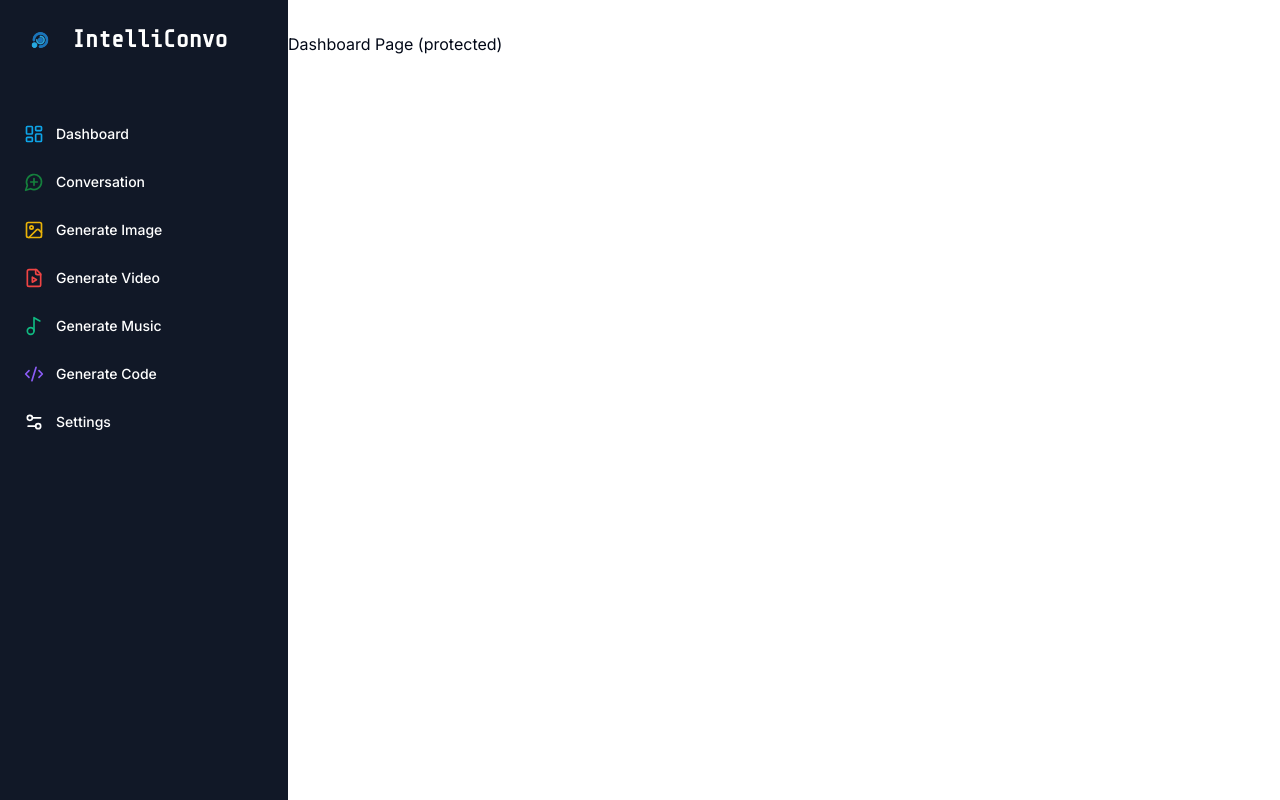
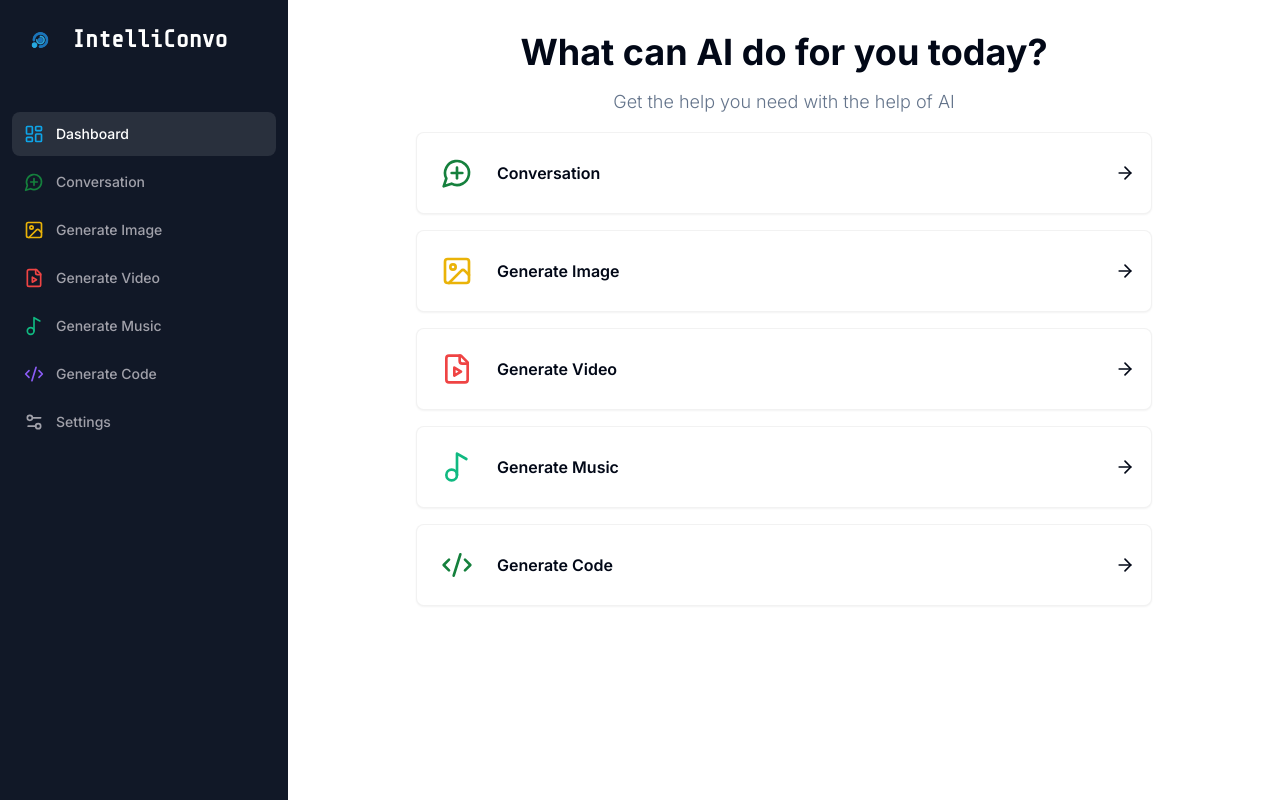
Before and after one commit to vectorNull/intelliconvo, a Next.js app: page /dashboard in a window 1280 px wide. Built offline with nearby package versions, Linux system fonts and the light colour scheme.

Commit message:
Dashboard completed

```diff
--- a/app/(dashboard)/(routes)/dashboard/page.tsx
+++ b/app/(dashboard)/(routes)/dashboard/page.tsx
@@ -1,7 +1,90 @@
+'use client'
+
+import { useRouter } from "next/navigation";
+
+import { Card } from "@/components/ui/card";
+import { cn } from "@/lib/utils";
+import {
+  ArrowRight,
+  Code2,
+  FileVideo,
+  ImageIcon,
+  MessageCirclePlus,
+  Music2 } from "lucide-react";
+
+const tools = [
+  {
+    label: "Conversation",
+    icon: MessageCirclePlus,
+    href: "/conversation",
+    color: "text-green-700",
+    bgcolor: "text-green-700/30"
+  },
+  {
+    label: "Generate Image",
+    icon: ImageIcon,
+    href: "/image",
+    color: "text-yellow-500",
+    bgcolor: "text-yellow-500/10"
+  },
+  {
+    label: "Generate Video",
+    icon: FileVideo,
+    href: "/video",
+    color: "text-red-500",
+    bgcolor: "text-red-500/10"
+  },
+  {
+    label: "Generate Music",
+    icon: Music2,
+    href: "/music",
+    color: "text-emerald-500",
+    bgcolor: "text-emerald-500/10"
+  },
+  {
+    label: "Generate Code",
+    icon: Code2,
+    href: "/code",
+    color: "text-green-700",
+    bgcolor: "text-violet-500/10"
+  },
+
+]
+
 const DashboardPage = () => {
+  const router = useRouter();
+
   return (
     <div>
-      <p>Dashboard Page (protected)</p>
+      <div className="mb-4 space-y-4">
+        <h2 className="text-2xl md:text-4xl font-bold text-center">
+          What can AI do for you today?
+        </h2>
+        <p className="text-muted-foreground text-center font-light text-sm md:text-lg">
+          Get the help you need with the help of AI
+        </p>
+      </div>
+      <div className="px-4 md:px-20 lg:px-32 space-y-4">
+        {tools.map((tool) => (
+          <Card
+            onClick={() => router.push(tool.href)}
+            key={tool.href}
+            className="p-4 cursor-pointer transition border-black/5 flex items-center justify-between"
+          >
+            <div className="flex items-center gap-x-4">
+              <div className={cn("p-2 w-fit rounded-md", tool.bgcolor)}>
+                <tool.icon className={cn("w-8 h-8", tool.color)}/>
+              </div>
+              <div className="font-semibold">
+                {tool.label}
+              </div>
+            </div>
+            <div>
+              <ArrowRight className="w-5 h-5"/>
+            </div>
+          </Card>
+        ))}
+      </div>
     </div>
   )
 }
--- a/components/sidebar.tsx
+++ b/components/sidebar.tsx
@@ -3,6 +3,7 @@
 import { Share_Tech_Mono } from "next/font/google"
 import Image from "next/image"
 import Link from "next/link"
+import { usePathname } from "next/navigation";
 
 import { cn } from "@/lib/utils";
 import {
@@ -64,6 +65,8 @@
 ]
 
 const Sidebar = () => {
+  const pathname = usePathname()
+
   return (
     <div className="space-y-4 py-4 flex flex-col h-full bg-[#111827] text-white">
       <div className="px-3 py-2 flex-1">
@@ -84,9 +87,7 @@
             <Link
               href={route.href}
               key={route.href}
-              className="text-sm group flex p-3 w-full
-              justify-start font-medium cursor-pointer
-              hover:text-white hover:bg-white/10 rounded-lg transition"
+              className={cn("text-sm group flex p-3 w-full justify-start font-medium cursor-pointer hover:text-white hover:bg-white/10 rounded-lg transition", pathname === route.href ? "text-white bg-white/10" : "text-zinc-400")}
             >
               <div className="flex items-center flex-1">
                 <route.icon className={cn("h-5 w-5 mr-3", route.color)} />
--- /dev/null
+++ b/components/ui/card.tsx
@@ -0,0 +1,79 @@
+import * as React from "react"
+
+import { cn } from "@/lib/utils"
+
+const Card = React.forwardRef<
+  HTMLDivElement,
+  React.HTMLAttributes<HTMLDivElement>
+>(({ className, ...props }, ref) => (
+  <div
+    ref={ref}
+    className={cn(
+      "rounded-lg border bg-card text-card-foreground shadow-sm",
+      className
+    )}
+    {...props}
+  />
+))
+Card.displayName = "Card"
+
+const CardHeader = React.forwardRef<
+  HTMLDivElement,
+  React.HTMLAttributes<HTMLDivElement>
+>(({ className, ...props }, ref) => (
+  <div
+    ref={ref}
+    className={cn("flex flex-col space-y-1.5 p-6", className)}
+    {...props}
+  />
+))
+CardHeader.displayName = "CardHeader"
+
+const CardTitle = React.forwardRef<
+  HTMLParagraphElement,
+  React.HTMLAttributes<HTMLHeadingElement>
+>(({ className, ...props }, ref) => (
+  <h3
+    ref={ref}
+    className={cn(
+      "text-2xl font-semibold leading-none tracking-tight",
+      className
+    )}
+    {...props}
+  />
+))
+CardTitle.displayName = "CardTitle"
+
+const CardDescription = React.forwardRef<
+  HTMLParagraphElement,
+  React.HTMLAttributes<HTMLParagraphElement>
+>(({ className, ...props }, ref) => (
+  <p
+    ref={ref}
+    className={cn("text-sm text-muted-foreground", className)}
+    {...props}
+  />
+))
+CardDescription.displayName = "CardDescription"
+
+const CardContent = React.forwardRef<
+  HTMLDivElement,
+  React.HTMLAttributes<HTMLDivElement>
+>(({ className, ...props }, ref) => (
+  <div ref={ref} className={cn("p-6 pt-0", className)} {...props} />
+))
+CardContent.displayName = "CardContent"
+
+const CardFooter = React.forwardRef<
+  HTMLDivElement,
+  React.HTMLAttributes<HTMLDivElement>
+>(({ className, ...props }, ref) => (
+  <div
+    ref={ref}
+    className={cn("flex items-center p-6 pt-0", className)}
+    {...props}
+  />
+))
+CardFooter.displayName = "CardFooter"
+
+export { Card, CardHeader, CardFooter, CardTitle, CardDescription, CardContent }
```
